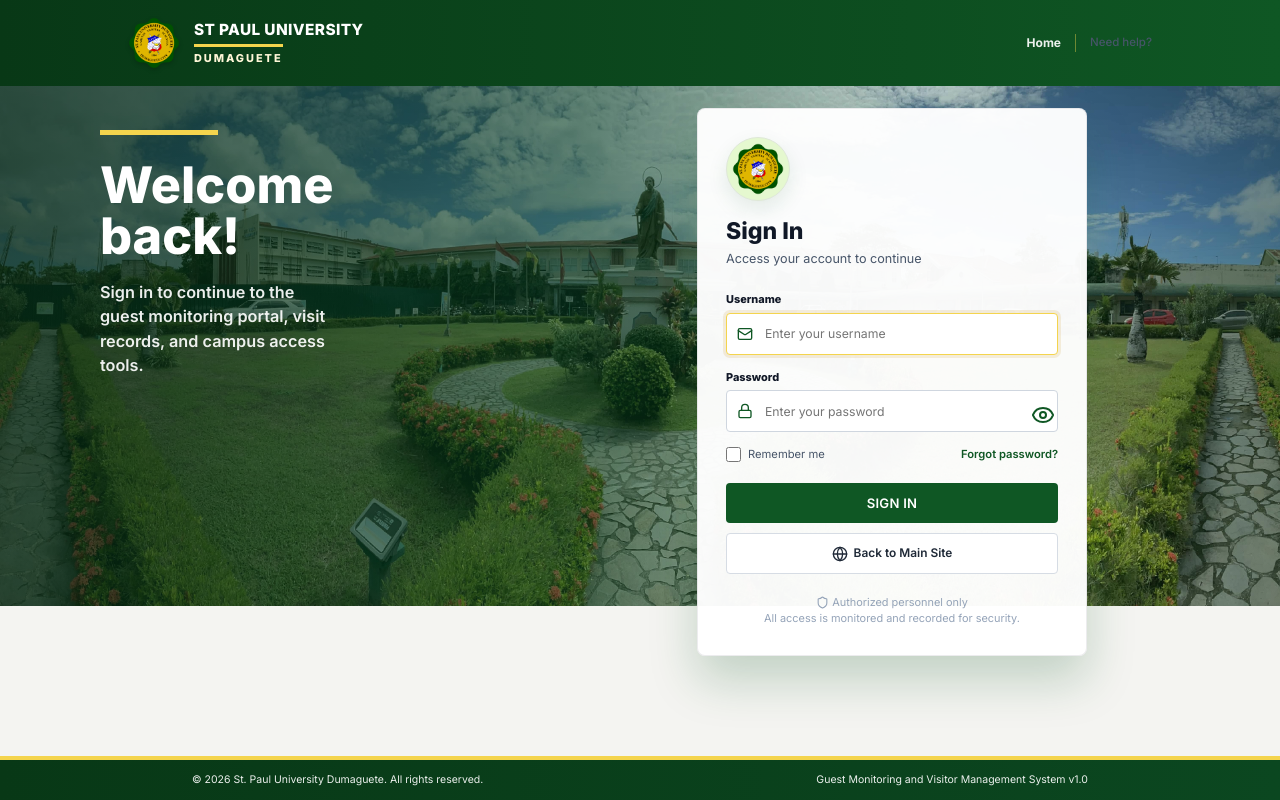
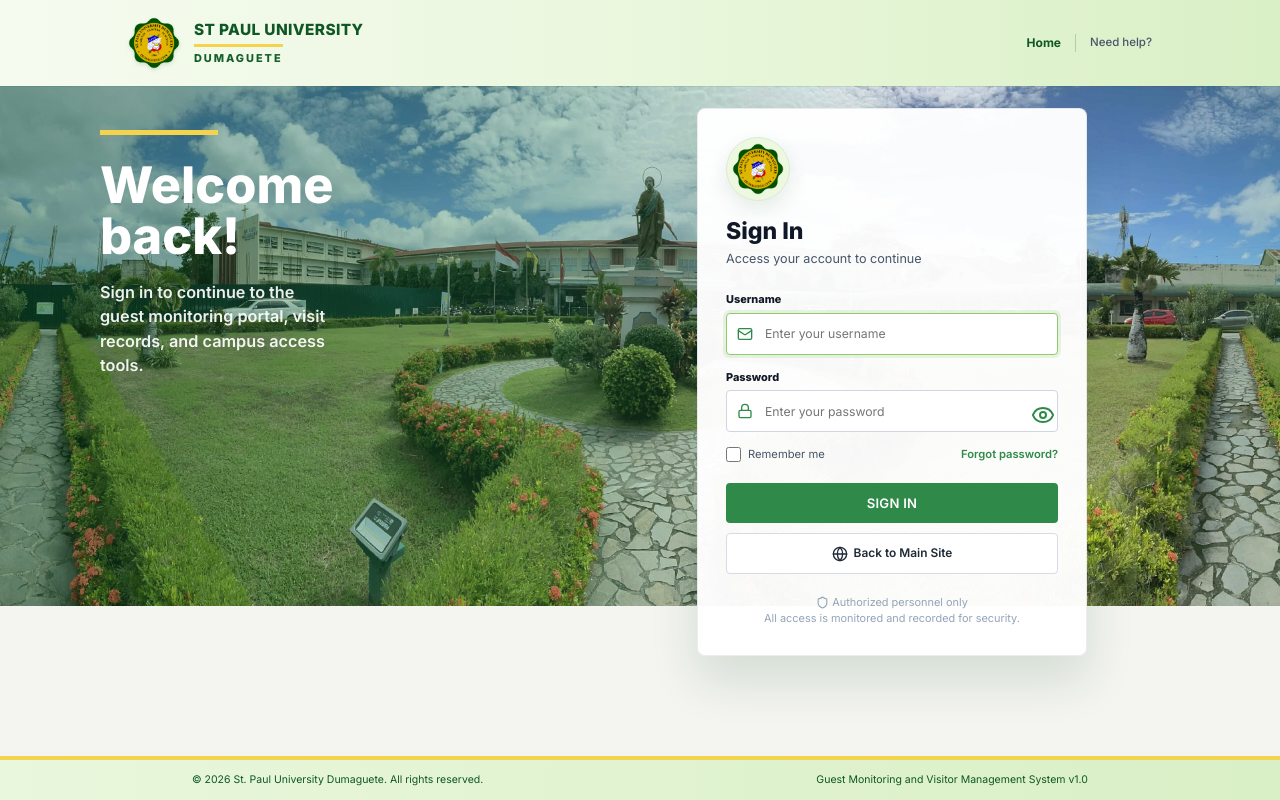
Before and after one commit to Zsiannaaa/guest_system, a PHP site: page /guest_system/public/auth/login.php in a window 1280 px wide. Run offline with PHP 8.4, Linux system fonts and the light colour scheme.

Commit message:
color change

```diff
--- a/assets/css/style.css
+++ b/assets/css/style.css
@@ -1027,38 +1027,38 @@ textarea.form-control{resize:vertical;min-height:60px;}
   display:flex;
   flex-direction:column;
   background:#f4f4f1;
-  --login-green:#0f5724;
-  --login-green-d:#083816;
-  --login-green-soft:#e5f8cf;
+  --login-green:#2f8a49;
+  --login-green-d:#166534;
+  --login-green-soft:#edf9df;
   --login-gold:#f4d44d;
   --login-gold-h:#e5c235;
 }
 .login-page .login-topbar{
   min-height:86px;
   padding:0 clamp(24px,10vw,164px);
-  background:linear-gradient(90deg,var(--login-green-d),var(--login-green));
+  background:linear-gradient(90deg,#f6fbf0 0%,#e9f7dc 52%,#d9efc5 100%);
   border-bottom:none;
-  color:#fff;
-  box-shadow:none;
+  color:#0f5724;
+  box-shadow:0 1px 0 rgba(15,87,36,.10);
   position:relative;
   z-index:2;
 }
 .login-page .login-topbar .brand{
   min-width:0;
-  color:#fff;
+  color:#0f5724;
   gap:14px;
 }
 .login-page .login-topbar-logo{
   width:52px;
   height:52px;
   object-fit:contain;
-  filter:drop-shadow(0 2px 2px rgba(0,0,0,.18));
+  filter:drop-shadow(0 2px 2px rgba(15,87,36,.14));
 }
 .login-wordmark{
   display:flex;
   flex-direction:column;
   line-height:1;
-  color:#fff;
+  color:#0f5724;
   letter-spacing:.03em;
 }
 .login-wordmark strong{
@@ -1071,7 +1071,7 @@ textarea.form-control{resize:vertical;min-height:60px;}
   margin-top:7px;
   padding-top:6px;
   border-top:3px solid var(--login-gold);
-  color:#fff7d8;
+  color:#155f29;
   font-size:.78rem;
   font-style:normal;
   font-weight:800;
@@ -1083,7 +1083,7 @@ textarea.form-control{resize:vertical;min-height:60px;}
   align-items:center;
   gap:14px;
   margin-left:auto;
-  color:rgba(255,255,255,.92);
+  color:#0f5724;
   font-size:.86rem;
   font-weight:700;
 }
@@ -1091,11 +1091,11 @@ textarea.form-control{resize:vertical;min-height:60px;}
   color:inherit;
   transition:color .15s;
 }
-.login-nav a:hover{color:#fff0b0;}
+.login-nav a:hover{color:#155f29;}
 .login-nav span{
   width:1px;
   height:18px;
-  background:rgba(244,212,77,.42);
+  background:rgba(15,87,36,.22);
 }
 .login-page .login-body{
   position:relative;
@@ -1128,7 +1128,7 @@ textarea.form-control{resize:vertical;min-height:60px;}
   top:0;
   height:min(66vh,520px);
   z-index:-1;
-  background:linear-gradient(90deg,rgba(5,41,18,.78) 0%,rgba(7,62,28,.58) 46%,rgba(15,87,36,.18) 72%,rgba(5,41,18,.46) 100%);
+  background:linear-gradient(90deg,rgba(15,87,36,.42) 0%,rgba(47,138,73,.30) 45%,rgba(255,255,255,.04) 72%,rgba(47,138,73,.18) 100%);
 }
 .login-page .login-panel-left{
   display:flex;
@@ -1186,7 +1186,7 @@ textarea.form-control{resize:vertical;min-height:60px;}
   border-radius:8px;
   border:1px solid rgba(15,23,42,.08);
   background:rgba(255,255,255,.97);
-  box-shadow:0 24px 48px rgba(15,87,36,.22);
+  box-shadow:0 24px 48px rgba(15,87,36,.14);
 }
 .login-card-logo{
   width:64px;
@@ -1229,16 +1229,16 @@ textarea.form-control{resize:vertical;min-height:60px;}
   background:#fff;
 }
 .login-page .form-control:focus{
-  border-color:var(--login-gold);
-  box-shadow:0 0 0 3px rgba(207,166,75,.18);
+  border-color:#8fca73;
+  box-shadow:0 0 0 3px rgba(143,202,115,.20);
 }
 .login-page .input-icon,
 .login-page .input-icon-right{
   color:var(--login-green);
 }
 .login-page .btn-primary{
-  background:var(--login-green);
-  border-color:var(--login-green);
+  background:#2f8a49;
+  border-color:#2f8a49;
   color:#fff;
   border-radius:4px;
   text-transform:uppercase;
@@ -1246,8 +1246,8 @@ textarea.form-control{resize:vertical;min-height:60px;}
   box-shadow:none;
 }
 .login-page .btn-primary:hover{
-  background:var(--login-green-d);
-  border-color:var(--login-green-d);
+  background:#24763c;
+  border-color:#24763c;
 }
 .login-page .btn-outline{
   border-color:#d6dce4;
@@ -1267,9 +1267,9 @@ textarea.form-control{resize:vertical;min-height:60px;}
   min-height:44px;
   padding:0 clamp(24px,15vw,194px);
   justify-content:space-between;
-  background:linear-gradient(90deg,var(--login-green-d),#0b4720);
+  background:linear-gradient(90deg,#e9f7dc,#d9efc5);
   border-top:4px solid var(--login-gold);
-  color:rgba(255,255,255,.92);
+  color:#0f5724;
 }
 .login-page .login-footer-bar .divider{
   display:none;
```
